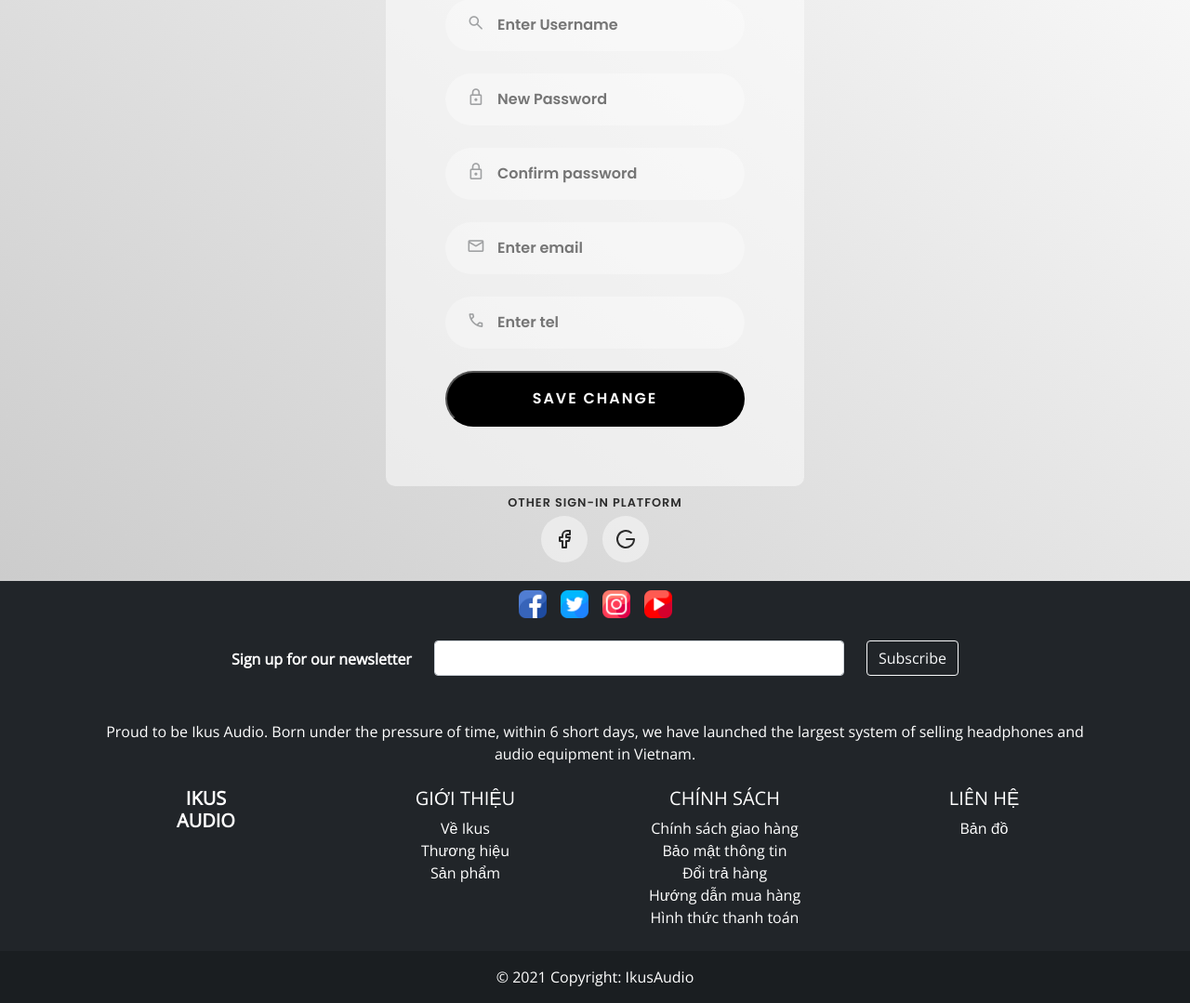
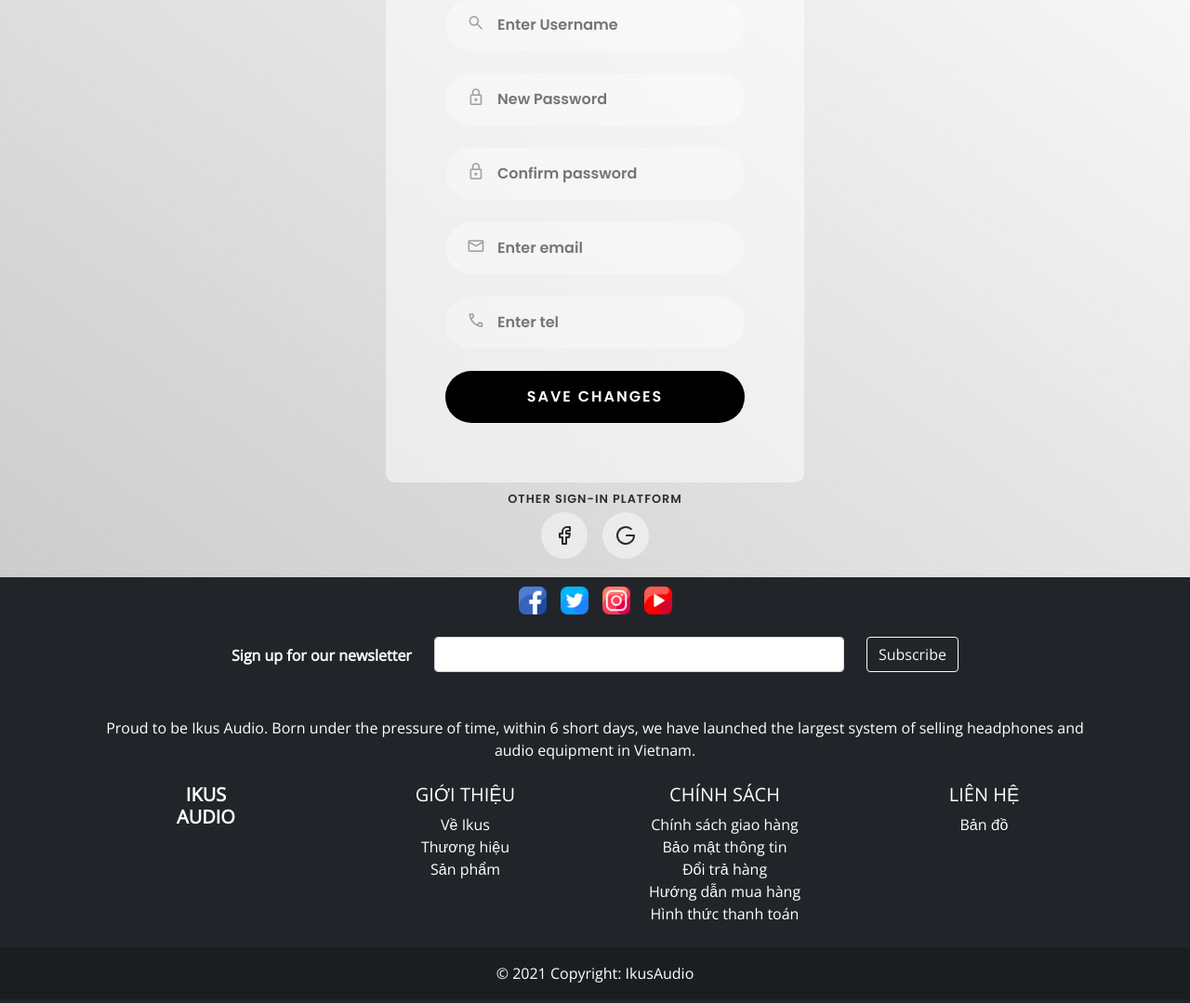
Before and after one commit to Tris1805/audio, a PHP site: page /client/quenmatkhau.php in a window 1280 px wide. Shown: the part 403-1482 px from the top of the page at 93% size. After the commit the page ends 1460 px from the top, so only its background shows below. Run offline with PHP 8.4, Linux system fonts and the light colour scheme; data comes from the database, SQL or seed files in the repository.

Commit message:
change submit form button to <a/> tag

```diff
--- a/Audio/assets/css/style.css
+++ b/Audio/assets/css/style.css
@@ -429,10 +429,14 @@
   accent-color: black;
 }
 
-.login_card_form button{
+.login_card_form .submit-btn{
   background: black;
   color: white;
+  display: flex;
+  align-items: center;
+  justify-content: center;
   padding: 1rem;
+  width: 100%;
   border-radius: 100px;
   text-transform: uppercase;
   letter-spacing: 2px;
--- a/Audio/client/dangky.php
+++ b/Audio/client/dangky.php
@@ -76,7 +76,8 @@
                 <input type="tel" placeholder="Enter tel" required autofocus>
               </div>
 
-              <button type="submit">Sign up</button>
+              <a class="submit-btn" href="#">
+                Sign up</a>
             </form>
 
 
--- a/Audio/client/dangnhap.php
+++ b/Audio/client/dangnhap.php
@@ -119,7 +119,8 @@
                 </div>
                 <a href="./quenmatkhau.php">Forgot password?</a>
               </div>
-              <button type="submit"> <a href="#">Sign in</a></button>
+              <a class="submit-btn" href="#">
+                Sign in</a>
             </form>
 
             <div class="login_card_footer">
--- a/Audio/client/quenmatkhau.php
+++ b/Audio/client/quenmatkhau.php
@@ -77,7 +77,8 @@
                 <input type="tel" placeholder="Enter tel" required autofocus>
               </div>
 
-              <button type="submit">Save change</button>
+              <a class="submit-btn" href="#">
+                Save changes</a>
             </form>
 
 
```
